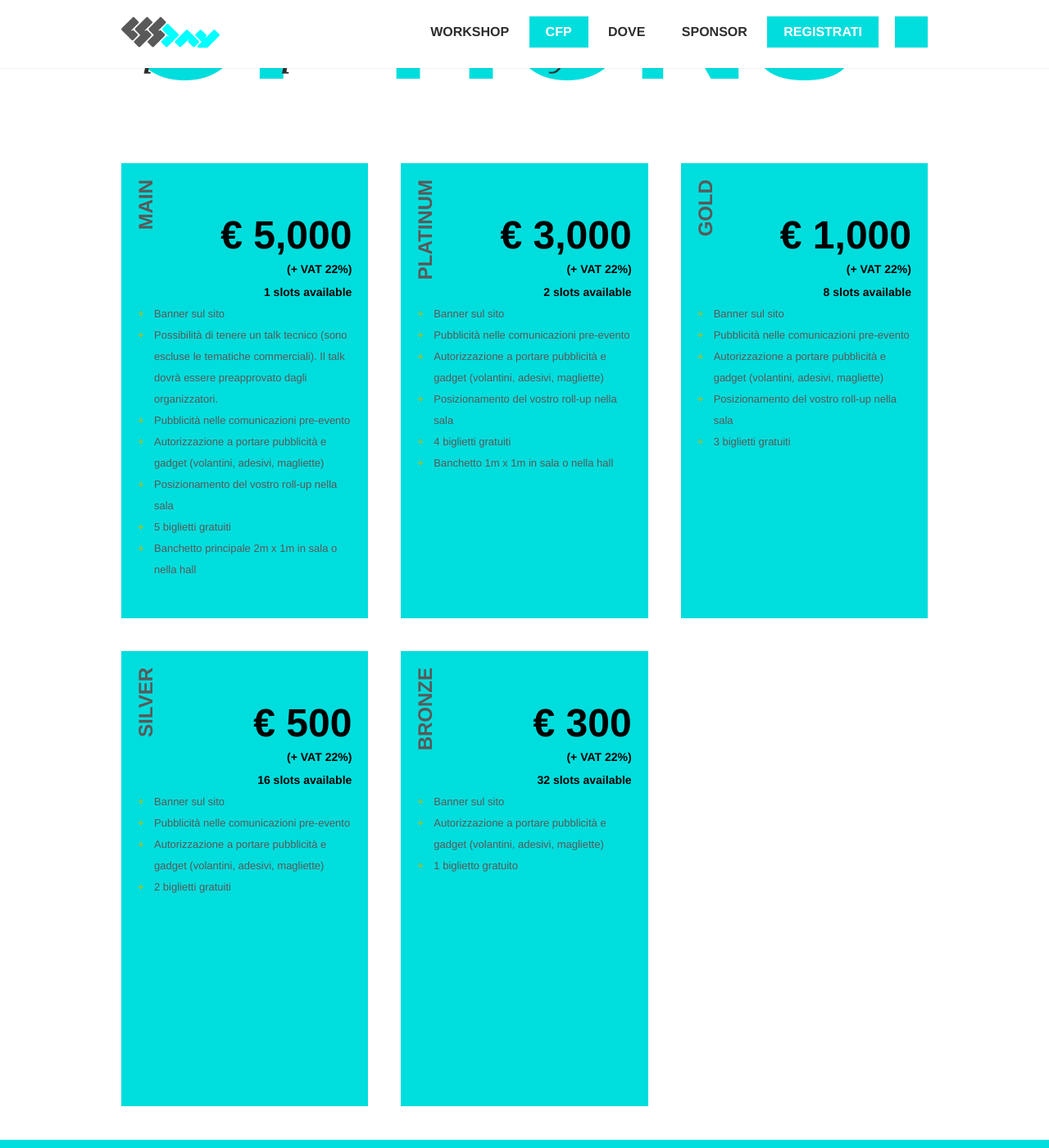
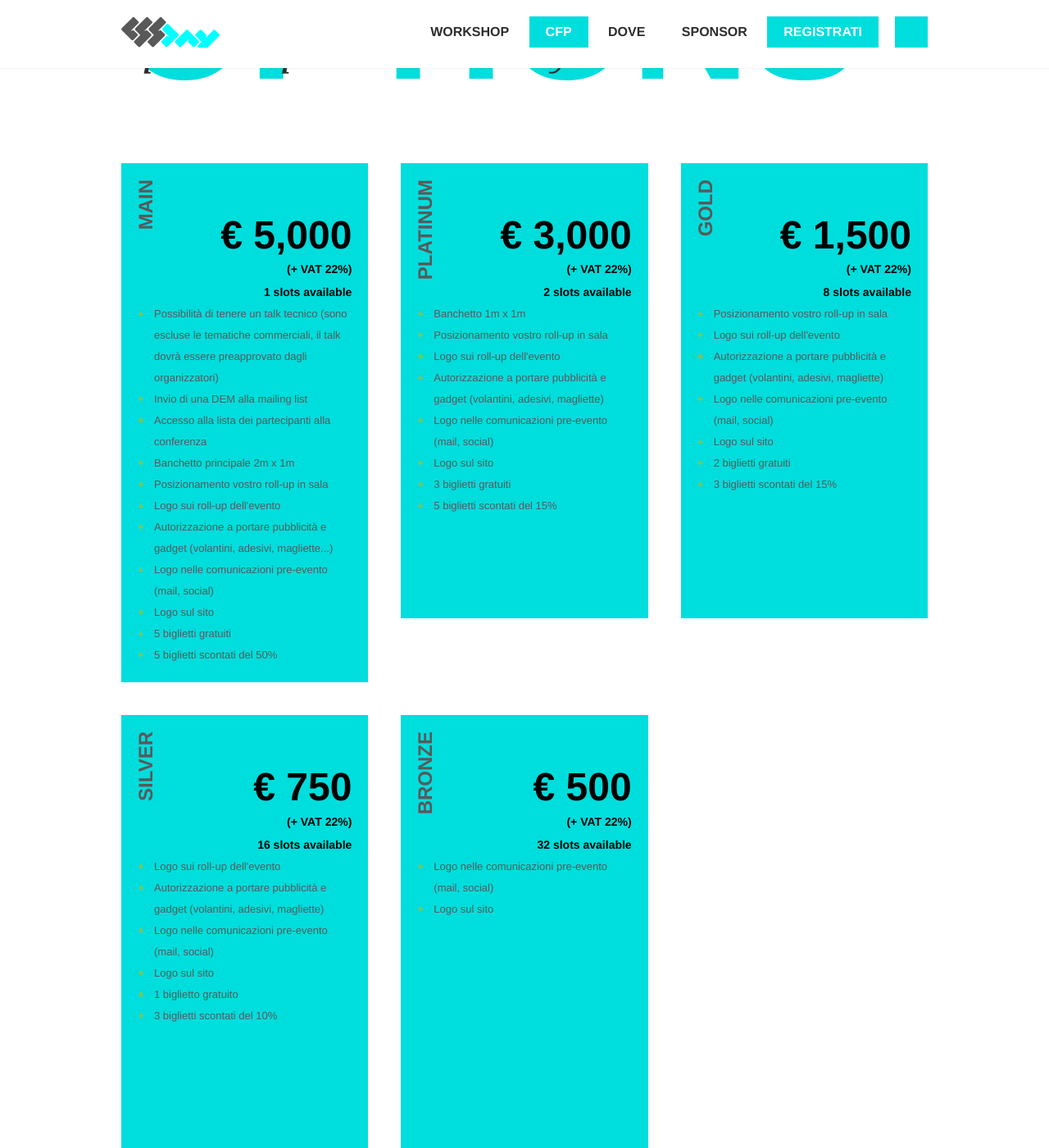
Before and after one commit to giuliatosato/2019.cssday.it, a Jekyll site: the page built from sponsor.html, in a window 1280 px wide and 1400 px high, scrolled down 690 px. Shown: the whole window at 82% size. Built offline with Jekyll 4.4.1, drawn with Linux system fonts in a browser that asks for light colours; some web fonts are replaced.

Commit message:
Update sponsors.yml

```diff
--- a/_data/sponsors.yml
+++ b/_data/sponsors.yml
@@ -8,14 +8,17 @@ call_for_sponsor: true
 main:
   price: € 5,000
   offer:
-    - Banner sul sito
-    - Possibilità di tenere un talk tecnico (sono escluse le tematiche commerciali).
-      Il talk dovrà essere preapprovato dagli organizzatori.
-    - Pubblicità nelle comunicazioni pre-evento
-    - Autorizzazione a portare pubblicità e gadget (volantini, adesivi, magliette)
-    - Posizionamento del vostro roll-up nella sala
+    - Possibilità di tenere un talk tecnico (sono escluse le tematiche commerciali, il talk dovrà essere preapprovato dagli organizzatori)
+    - Invio di una DEM alla mailing list
+    - Accesso alla lista dei partecipanti alla conferenza
+    - Banchetto principale 2m x 1m
+    - Posizionamento vostro roll-up in sala
+    - Logo sui roll-up dell'evento
+    - Autorizzazione a portare pubblicità e gadget (volantini, adesivi, magliette...)
+    - Logo nelle comunicazioni pre-evento (mail, social)
+    - Logo sul sito
     - 5 biglietti gratuiti
-    - Banchetto principale 2m x 1m in sala o nella hall
+    - 5 biglietti scontati del 50%
   max: 1
   list:
 
@@ -23,12 +26,14 @@ main:
 platinum:
   price: € 3,000
   offer:
-    - Banner sul sito
-    - Pubblicità nelle comunicazioni pre-evento
+    - Banchetto 1m x 1m
+    - Posizionamento vostro roll-up in sala
+    - Logo sui roll-up dell'evento
     - Autorizzazione a portare pubblicità e gadget (volantini, adesivi, magliette)
-    - Posizionamento del vostro roll-up nella sala
-    - 4 biglietti gratuiti
-    - Banchetto 1m x 1m in sala o nella hall
+    - Logo nelle comunicazioni pre-evento (mail, social)
+    - Logo sul sito
+    - 3 biglietti gratuiti
+    - 5 biglietti scontati del 15%
   max: 2
   list:
     -
@@ -36,13 +41,15 @@ platinum:
       image: ideato.svg
 
 gold:
-  price: € 1,000
+  price: € 1,500
   offer:
-    - Banner sul sito
-    - Pubblicità nelle comunicazioni pre-evento
+    - Posizionamento vostro roll-up in sala
+    - Logo sui roll-up dell'evento
     - Autorizzazione a portare pubblicità e gadget (volantini, adesivi, magliette)
-    - Posizionamento del vostro roll-up nella sala
-    - 3 biglietti gratuiti
+    - Logo nelle comunicazioni pre-evento (mail, social)
+    - Logo sul sito
+    - 2 biglietti gratuiti
+    - 3 biglietti scontati del 15%
   max: 8
   list:
     -
@@ -53,21 +60,22 @@ gold:
       image: kerning.svg
 
 silver:
-  price: € 500
+  price: € 750
   offer:
-    - Banner sul sito
-    - Pubblicità nelle comunicazioni pre-evento
+    - Logo sui roll-up dell'evento
     - Autorizzazione a portare pubblicità e gadget (volantini, adesivi, magliette)
-    - 2 biglietti gratuiti
+    - Logo nelle comunicazioni pre-evento (mail, social)
+    - Logo sul sito
+    - 1 biglietto gratuito
+    - 3 biglietti scontati del 10%
   max: 16
   list:
 
 bronze:
-  price: € 300
+  price: € 500
   offer:
-    - Banner sul sito
-    - Autorizzazione a portare pubblicità e gadget (volantini, adesivi, magliette)
-    - 1 biglietto gratuito
+    - Logo nelle comunicazioni pre-evento (mail, social)
+    - Logo sul sito
   max: 32
   list:
     -
```
